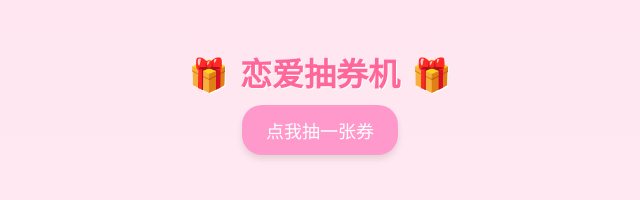
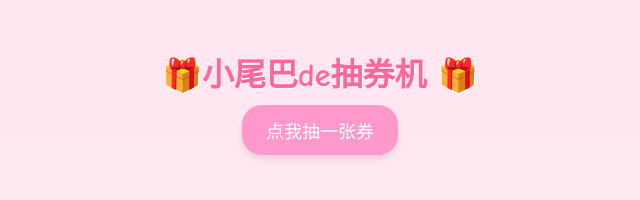
Before and after one commit to Shayne-Gao/yyguess, a plain HTML site: page coupon.html in a window 1280 px wide. Shown: the whole page, without its empty margins (320-960 px from the left). Drawn offline with Linux system fonts and the light colour scheme.

Commit message:
update title

```diff
--- a/coupon.html
+++ b/coupon.html
@@ -2,7 +2,7 @@
 <html lang="zh">
 <head>
   <meta charset="UTF-8" />
-  <title>恋爱抽券机</title>
+  <title>小尾巴de抽券机</title>
   <style>
     body {
       font-family: "Comic Sans MS", "Microsoft Yahei", sans-serif;
@@ -63,7 +63,7 @@
   </style>
 </head>
 <body>
-  <h1>🎁 恋爱抽券机 🎁</h1>
+  <h1>🎁小尾巴de抽券机 🎁</h1>
   <button class="btn" onclick="drawCoupon()">点我抽一张券</button>
   <div id="couponCard" class="card"></div>
 
```
